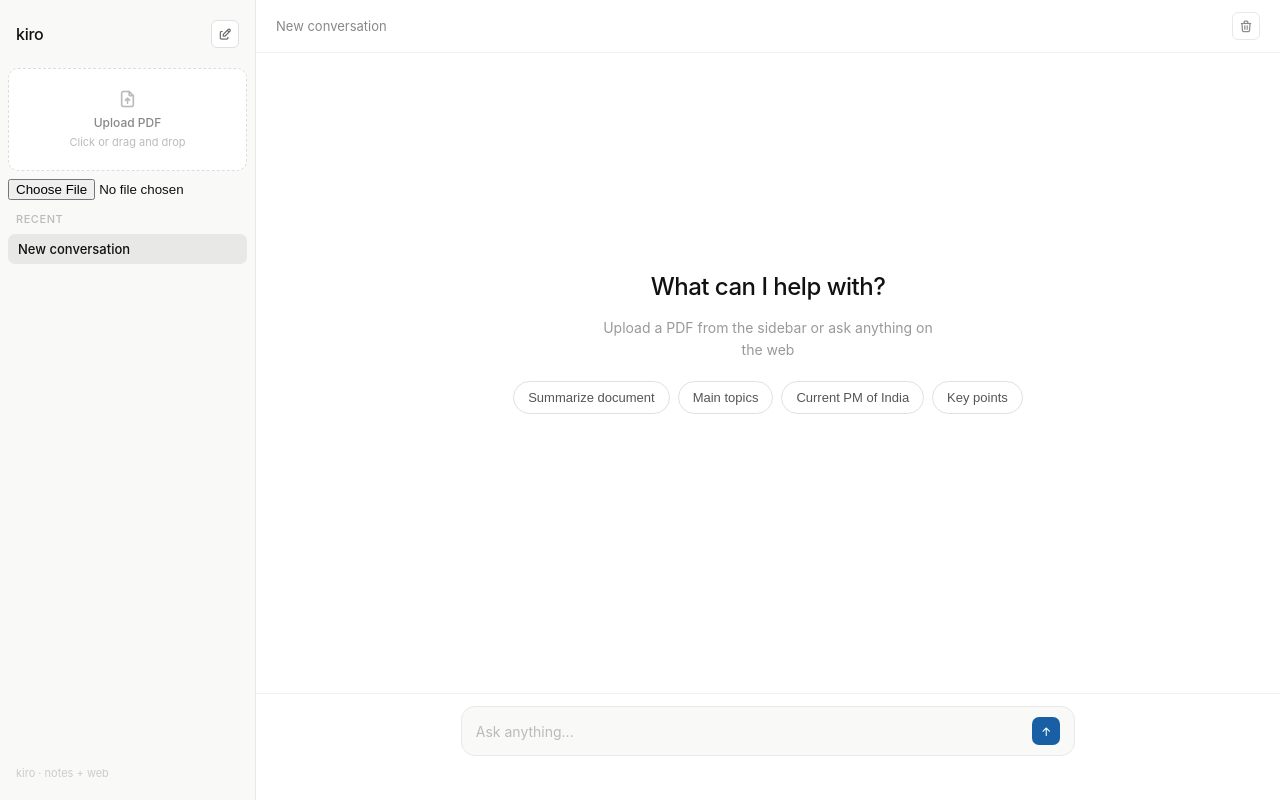
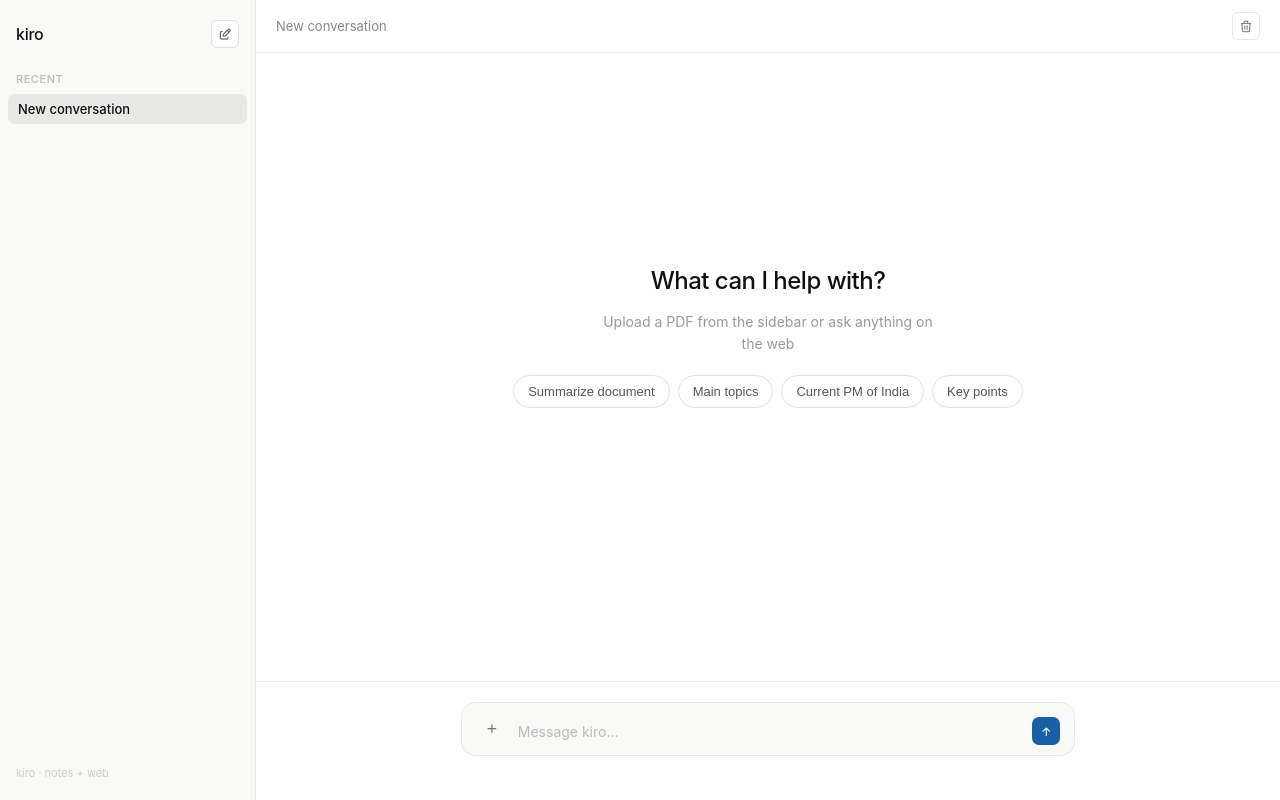
Before and after one commit to akshaykaranwal07/Agent-Kiro, a FastAPI app: page / in a window 1280 px wide. Run offline with FastAPI, Linux system fonts and the light colour scheme.

Commit message:
updated UI

```diff
--- a/templates/index.html
+++ b/templates/index.html
@@ -363,6 +363,10 @@
             min-height: 14px;
         }
 
+
+.attach-btn{width:32px;height:32px;border:0;background:transparent;border-radius:50%;cursor:pointer;color:#666;display:flex;align-items:center;justify-content:center;flex-shrink:0}.attach-btn:hover{background:#eee;color:#111}
+#attachment-preview{max-width:760px;margin:0 auto 8px}.pdf-chip{display:flex;align-items:center;gap:8px;background:#fff;border:1px solid #e8e8e6;padding:8px 12px;border-radius:14px;font-size:13px;width:fit-content;max-width:100%}.pdf-chip span{overflow:hidden;text-overflow:ellipsis;white-space:nowrap}.pdf-chip button{border:0;background:transparent;cursor:pointer;color:#777}
+
         @media (max-width: 768px) {
             .sidebar {
                 position: fixed;
@@ -392,28 +396,6 @@
         <button class="new-btn" onclick="newChat()" title="New chat">
             <i class="ti ti-edit"></i>
         </button>
-    </div>
-
-    <div class="upload-zone"
-         onclick="document.getElementById('file-input').click()"
-         ondragover="handleDragOver(event)"
-         ondrop="handleDrop(event)"
-         ondragleave="handleDragLeave(event)">
-        <i class="ti ti-file-upload"></i>
-        <p>Upload PDF</p>
-        <span>Click or drag and drop</span>
-    </div>
-    <input type="file" id="file-input" accept=".pdf" onchange="handleFileSelect(event)">
-
-    <div class="pdf-card" id="pdf-info">
-        <div class="pdf-card-name">
-            <i class="ti ti-file-text"></i>
-            <span id="pdf-name">—</span>
-        </div>
-        <div class="pdf-card-meta" id="pdf-meta">Processing...</div>
-        <div class="prog" id="progress-bar">
-            <div class="prog-fill" id="progress-fill"></div>
-        </div>
     </div>
 
     <div class="section-label">Recent</div>
@@ -453,14 +435,19 @@
     </div>
 
     <div class="input-area">
+        <div id="attachment-preview"></div>
         <div class="input-wrap">
-            <textarea id="q" placeholder="Ask anything..."
+            <button class="attach-btn" onclick="openFilePicker()" title="Upload PDF">
+                <i class="ti ti-plus"></i>
+            </button>
+            <textarea id="q" placeholder="Message kiro..."
                 onkeydown="handleKey(event)"
                 oninput="autoResize(this)"></textarea>
             <button id="send" onclick="sendMsg()">
                 <i class="ti ti-arrow-up"></i>
             </button>
         </div>
+        <input type="file" id="file-input" accept=".pdf" hidden>
         <div class="status-msg" id="status-msg"></div>
     </div>
 </div>
@@ -643,6 +630,23 @@
         inp.focus();
     }
 
+
+    function openFilePicker(){ document.getElementById('file-input').click(); }
+
+    document.getElementById('file-input').addEventListener('change', function(e){
+        const f=e.target.files[0];
+        if(f) {
+            document.getElementById('attachment-preview').innerHTML = `<div class="pdf-chip"><i class="ti ti-file-text"></i><span>${f.name}</span><button onclick="removePDF()">×</button></div>`;
+            uploadFile(f);
+        }
+    });
+
+    function removePDF(){
+        document.getElementById('attachment-preview').innerHTML='';
+        pdfReady=false;
+        document.getElementById('file-input').value='';
+    }
+
     async function clearChat() {
         await fetch('/clear', { method: 'POST' });
         firstMsg = true;
```
